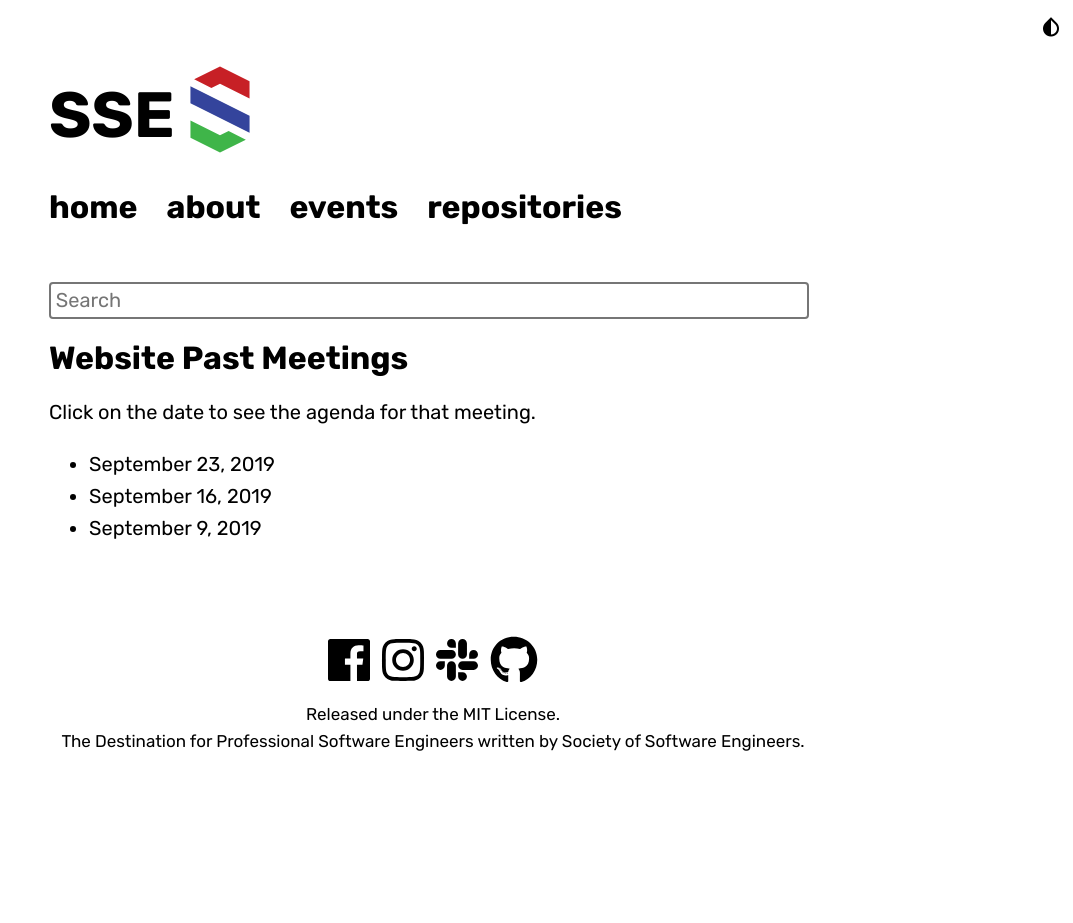
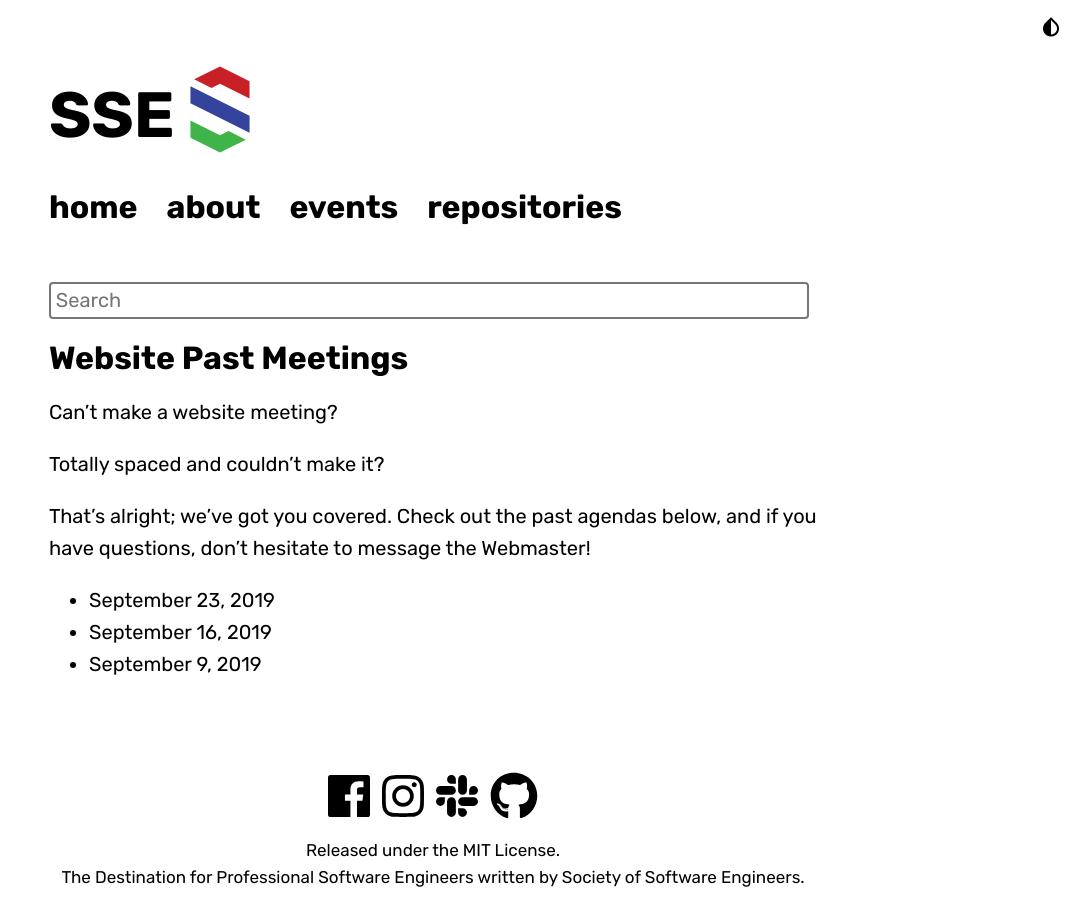
Before and after one commit to msoe-sse/msoe-sse.github.io, a Jekyll site: the page built from _events/pastMeetings.md, in a window 1280 px wide. Shown: the whole page, without its empty margins (207-1280 px from the left). Built offline with Jekyll 4.4.1, drawn with Linux system fonts in a browser that asks for light colours; nearby versions of some CDN libraries; some web fonts are replaced; before the commit the page ends 900 px from its top, so only the background shows below that.

Commit message:
Make past meetings page greeting friendlier

```diff
--- a/_events/pastMeetings.md
+++ b/_events/pastMeetings.md
@@ -7,7 +7,11 @@ published: true
 
 # Website Past Meetings
 
-Click on the date to see the agenda for that meeting.
+Can't make a website meeting?
+
+Totally spaced and couldn't make it?
+
+That's alright; we've got you covered. Check out the past agendas below, and if you have questions, don't hesitate to message the Webmaster!
 
 * [September 23, 2019](https://docs.google.com/document/d/1OetdVQpwWdKmHECrH-X_EVXF0Ifb2_74LMAfI1Uk3JQ/edit)
 * [September 16, 2019](https://docs.google.com/document/d/17jAWxAh5PkatBtZTUTzU1N0Vb1s0L77K6biyjfEW3PA/edit?usp=sharing)
```
